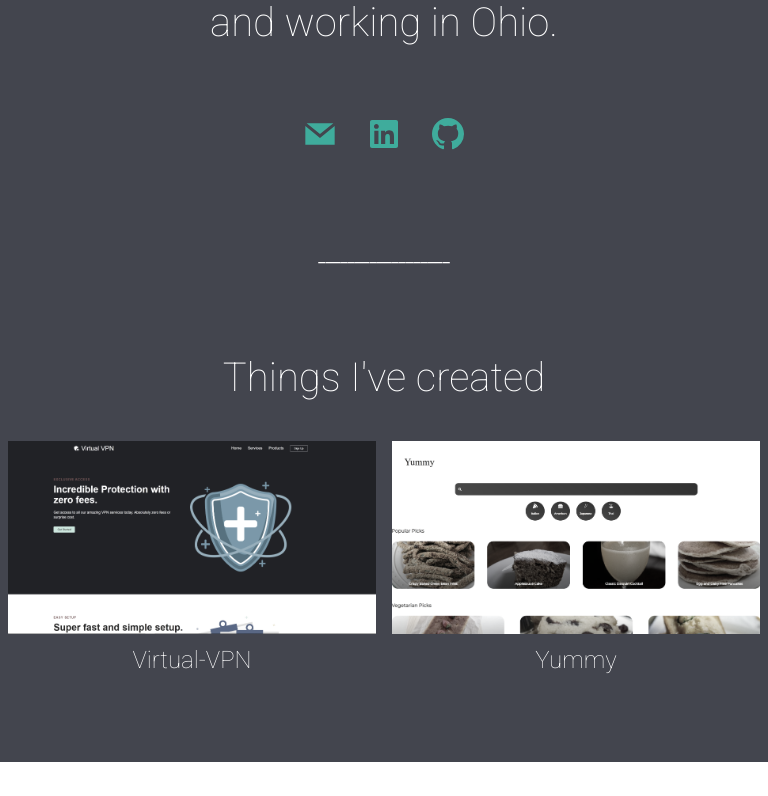
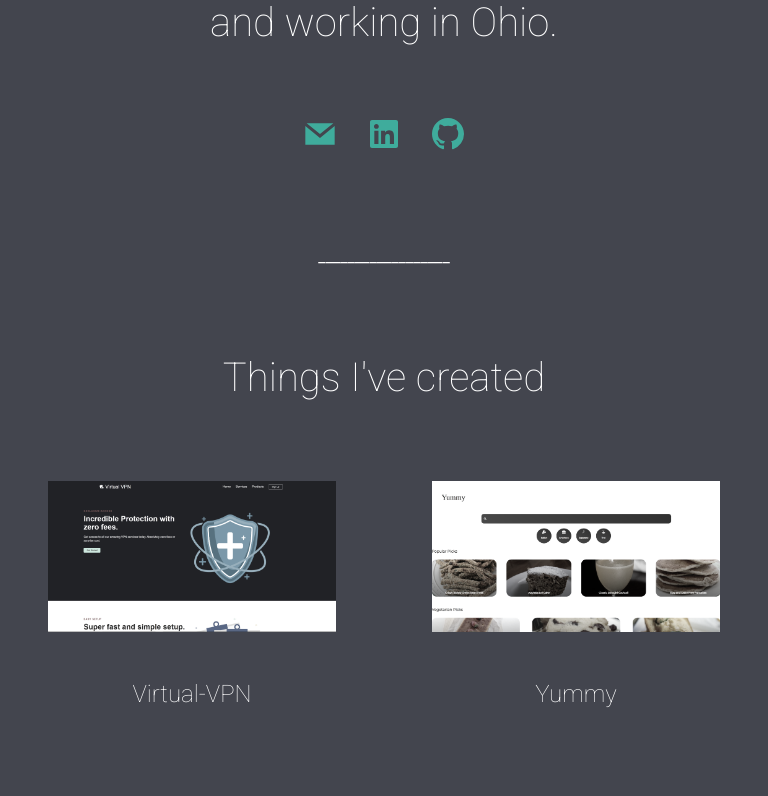
Before and after one commit to trevcoe/my-portfolio, a React (Create React App) app: page / in a window 768 px wide. Shown: the part 474-1270 px from the top of the page. Before the commit the page ends 1236 px from the top, so only its background shows below. Built offline with nearby package versions, Linux system fonts and the light colour scheme; a web font is replaced by a local one.

Commit message:
made responsive

```diff
--- a/src/Components/Work.css
+++ b/src/Components/Work.css
@@ -12,8 +12,8 @@
 }
 
 .my-work-images{
-    display: flex;
-    justify-content: center;
+    /* display: flex;
+    justify-content: center; */
     background-color: rgb(67, 69, 78);
     padding-bottom: 5.5rem;
 }
@@ -60,8 +60,17 @@
     text-decoration: none;
 }
 
-@media screen and (max-width: 768px) {
-    .my-work-images {
+ @media screen and (max-width: 768px) {
+    .yummy, .virtual-vpn{
         width: 100%;
+        display: block;
+        padding: 3rem;
     }
 }
+
+@media screen and (min-width: 768px){
+    .my-work-images{
+    display: flex;
+    justify-content: center;
+    }
+}
```
